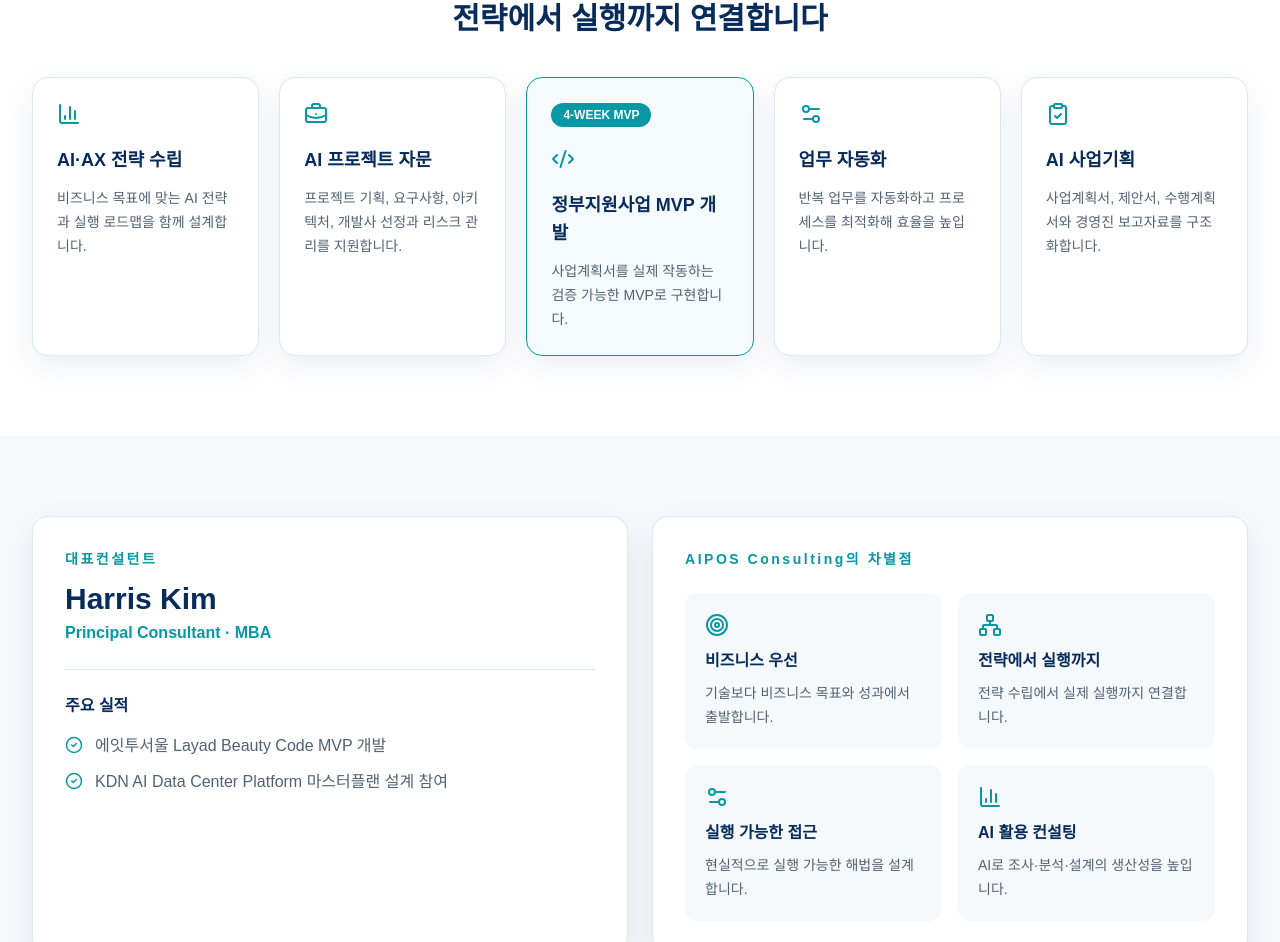
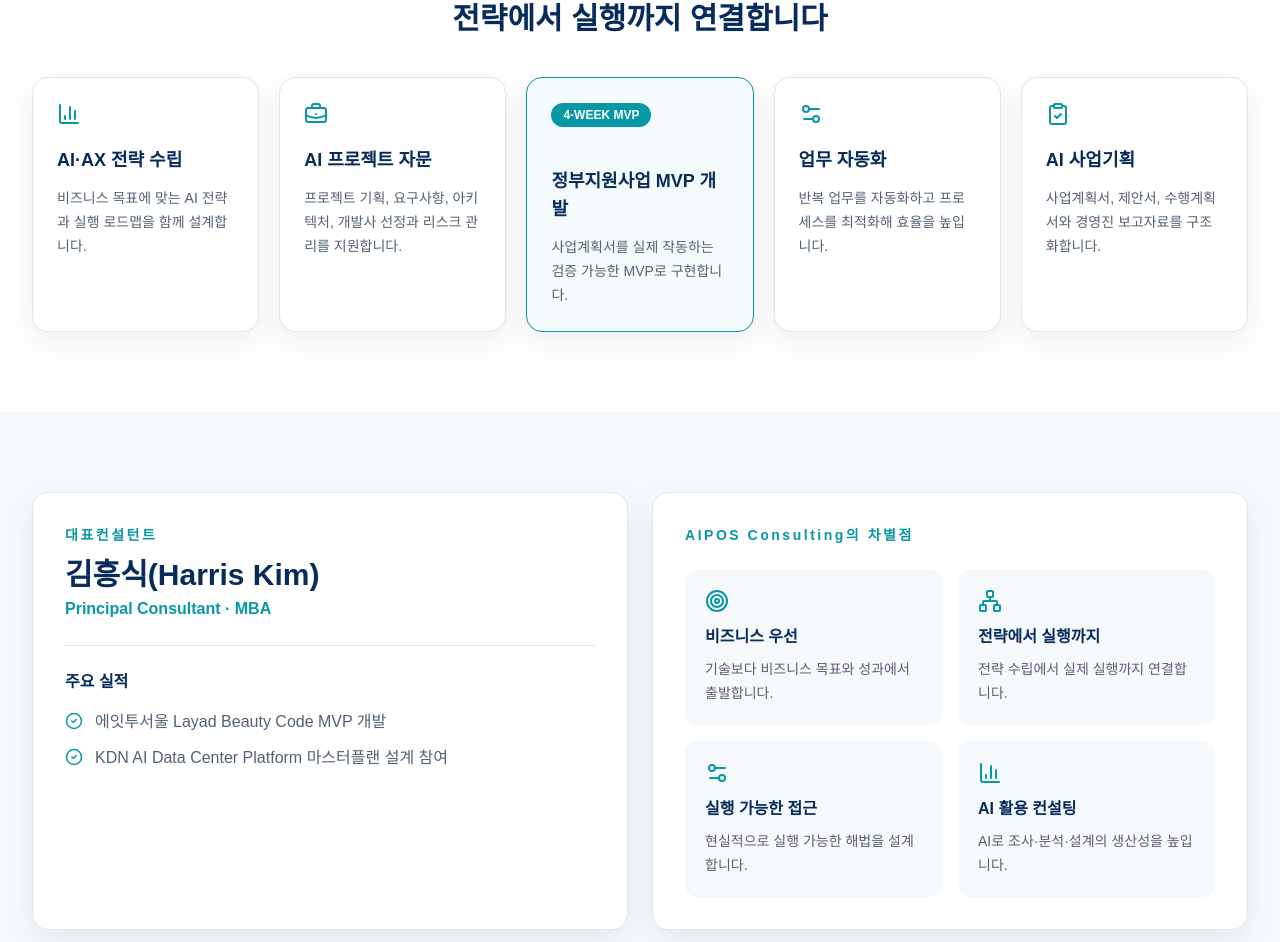
Before and after one commit to aipos-consulting/aiposconsulting, a Next.js app: page / in a window 1280 px wide. Shown: the part 1526-2468 px from the top of the page. Built offline with nearby package versions, Linux system fonts and the light colour scheme.

Commit message:
fix: remove MVP code icon and update consultant name

```diff
--- a/app/page.tsx
+++ b/app/page.tsx
@@ -178,7 +178,7 @@ export default function Home() {
             {services.map(({ title, description, icon: Icon, featured }) => (
               <article key={title} className={`rounded-2xl border p-6 shadow-card ${featured ? 'border-teal bg-teal/[0.04]' : 'border-border bg-white'}`}>
                 {featured && <span className="mb-5 inline-flex rounded-full bg-teal px-3 py-1 text-xs font-bold text-white">4-WEEK MVP</span>}
-                <Icon className="text-teal" />
+                {!featured && <Icon className="text-teal" />}
                 <h3 className="mt-5 text-lg font-bold">{title}</h3>
                 <p className="mt-3 text-sm leading-6 text-muted">{description}</p>
               </article>
@@ -191,7 +191,7 @@ export default function Home() {
         <div className="mx-auto grid max-w-7xl gap-6 px-6 lg:grid-cols-2 lg:px-8">
           <article className="rounded-2xl border border-border bg-white p-8 shadow-card">
             <p className="text-sm font-bold tracking-[0.18em] text-teal">대표컨설턴트</p>
-            <h2 className="mt-3 text-3xl font-bold">Harris Kim</h2>
+            <h2 className="mt-3 text-3xl font-bold">김흥식(Harris Kim)</h2>
             <p className="mt-1 font-semibold text-teal">Principal Consultant · MBA</p>
             <div className="my-6 h-px bg-border" />
             <h3 className="font-bold">주요 실적</h3>
```
